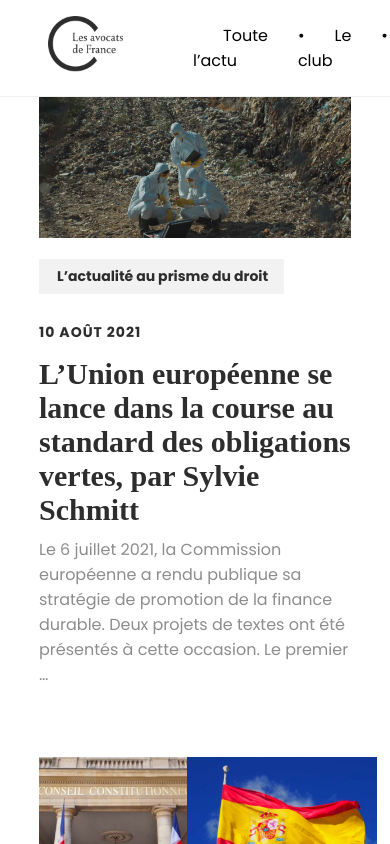
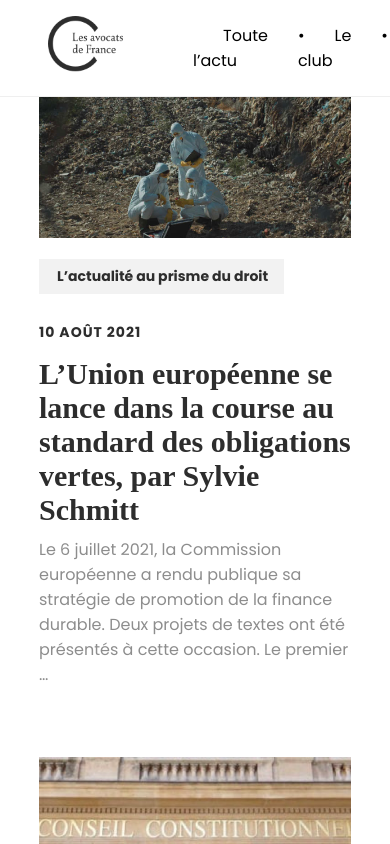
Before and after one commit to michelsonhns/subskill-test, a Vue app: page / in a window 390 px wide. Shown: the top 844 px of the page. Built offline with nearby package versions, Linux system fonts and the light colour scheme.

Commit message:
wip responsive

```diff
--- a/src/App.vue
+++ b/src/App.vue
@@ -1,8 +1,8 @@
 <template>
-  <div id="app">
+  <main>
     <Navbar/>
     <div class="container">
-      <section class="article-cover">
+      <section class="cover__container">
         <Card
             v-for="article in covers" :key="article.id"
             :title="article.title"
@@ -10,10 +10,12 @@
             :description="article.description"
             :src="article.src"
             :tag="article.tag"
+            :class_description="article.class_description"
+            :class_title="article.class_title"
           />
       </section>
-      <section>
-        <div class="flex">
+      <section class="articles-container">
+        <div class="article-group">
           <Card
             v-for="article in articles" :key="article.id"
             :title="article.title"
@@ -26,10 +28,11 @@
         </div>
       </section>
     </div>
-    <section class="members-container">
-        <h2>Nos présidents d’honneur</h2>
-        <div class="presentation__members">
-            <Card
+    <section class="members__container">
+      <div class="container">
+        <h2 class="section__title">Nos présidents d’honneur</h2>
+        <div class="members__wrap">
+           <Card
             v-for="member in members" :key="member.id"
             :title="member.title"
             :daytime="member.daytime"
@@ -39,44 +42,66 @@
             :alt="member.alt"
           />
         </div>
-        <button>Découvrir les membres du club</button>
-
+          <div class="cta">
+            <Button title="Découvrir les membres du club" btnclass="white"/>
+          </div>
+      </div>
     </section>
 
-    <section class="news-container">
-      <div class="">
-        <h2>La semaine juridique</h2>
+    <section class="news__container">
+      <div class="container">
+        <h2 class="section__title">La semaine juridique</h2>
         <div class="card-group">
-          <CardHorizontal
+          <Card
           v-for="newsletter in news" :key="newsletter.id"
           :title="newsletter.title"
           :description="newsletter.description"
-          :direction="newsletter.direction"
-          :src="newsletter.src"/>
+          :positioning="newsletter.positioning"
+          :src="newsletter.src">
+            <Button title="Découvrir l’article" btnclass="yellow"/>
+          </Card>
+
         </div>
-        <h2>Nos présidents d’honneur</h2>
+        <h2 class="section__title">Nos présidents d’honneur</h2>
       </div>
     </section>
 
     <section class="partners-container">
       <div class="container">
-        <h2>Nos partenaires</h2>
+        <h2 class="section__title">Nos partenaires</h2>
+        <Partners/>
+        <div class="cta">
+          <Button title="Voir tous les partenaires" btnclass="yellow"/>
+        </div>
       </div>
     </section>
-  </div>
+
+    <section class="contact-container">
+      <div class="container">
+        <h2 class="section__title">Nous contacter</h2>
+        <span class="help-text">Afin de traiter votre demande dans les plus brefs délais, nous vous invitons à utiliser le formulaire ci-dessous.</span>
+        <p>Attention : Le Club des juristes n’est pas un cabinet d’avocats, il n’est pas en mesure de répondre aux questions portant sur des situations personnelles. Nous vous invitons pour cela à vous adresser directement aux professionnels concernés. Merci pour votre compréhension.</p>
+        <ContactForm/>
+      </div>
+    </section>
+  </main>
 </template>
 
 <script>
 import Card from './components/Card.vue'
 import Navbar from './components/Navbar.vue'
-import CardHorizontal from './components/CardHorizontal.vue'
+import Partners from './components/Partners.vue'
+import Button from './components/Button.vue'
+import ContactForm from './components/ContactForm.vue'
 
 export default {
   name: 'App',
   components: {
     Card,
     Navbar,
-    CardHorizontal
+    Partners,
+    Button,
+    ContactForm
   },
   data() {
     return {
@@ -86,7 +111,9 @@ export default {
           description: "Le 6 juillet 2021, la Commission européenne a rendu publique sa stratégie de promotion de la finance durable. Deux projets de textes ont été présentés à cette occasion. Le premier …",
           daytime: "10 août 2021",
           src: require("@/assets/images/article-cover.png"),
-          tag: "L’actualité au prisme du droit"
+          tag: "L’actualité au prisme du droit",
+          class_description: "is-half",
+          class_title: "is-three-quarters"
         }
       ],
       articles: [
@@ -98,7 +125,7 @@ export default {
           tag: "L’actualité au prisme du droit"
         },
         {
-          title: "Le Tribunal constitutionnel espagnol censure l’état d’alarme : Vice juridique ou erreur politique ?",
+          title: "Le Tribunal constitutionnel espagnol censure l’état d’alarme: Vice juridique ou erreur politique?",
           description: "L’information a filtré et elle a fait l’effet d’une bombe : le 14 juillet dernier, l’assemblée plénière du Tribunal constitutionnel espagnol a partiellement fait droit au recours d’inconstitutionnalité formé par le parti politique",
           daytime: "10 août 2021",
           src: require("@/assets/images/img-spanish-flag.png"),
@@ -130,13 +157,14 @@ export default {
         {
           title: "Sanctions internationales, par Gaëlle Filhol et Alexandre Reynaud",
           description: "Le recours aux sanctions internationales – comme celles adoptées en 2021 par les Etats-Unis contre des entreprises chinoises spécialisées dans la défense et les technologies de surveillance1 – ne cesse de croître et, dès lors, d’occuper l’actualité de l’arbitrage international.",
+          positioning: "horizontal",
           src: require("@/assets/images/video1.png"),
 
         },
         {
           title: "Sanctions internationales, par Gaëlle Filhol et Alexandre Reynaud",
           description: "Le recours aux sanctions internationales – comme celles adoptées en 2021 par les Etats-Unis contre des entreprises chinoises spécialisées dans la défense et les technologies de surveillance1 – ne cesse de croître et, dès lors, d’occuper l’actualité de l’arbitrage international.",
-          direction: "card img-right",
+          positioning: "horizontal img-right",
           src: require("@/assets/images/video2.png"),
 
         }
@@ -149,49 +177,46 @@ export default {
 <style lang="stylus">
 body
   margin 0
-#app
-
+  font-size 100%
   font-family: 'Poppins', sans-serif;
 
 .container {
   width 80%
   margin 0 auto
 }
-.article-cover
+
+.section__title
+  font-size: 1.87em;
+  margin-bottom 50px
+
+.cta
+  text-align center
+
+.cover__container
   .card
     width 100%
     img
       max-width 100%
-.flex
-  display flex
-  justify-content space-between
+
+.article-group
   .card
-    width 526px
     img
       max-width 100%
-.presentation__members
-  display flex
-  justify-content space-around
-  .card
-    width 350px
-    img
-      max-width 100%
-      filter grayscale(1)
-  .card:hover
-    .card__title
-      text-decoration  underline
-    img:hover
-      filter grayscale(0)
-.members-container
-  padding 70px 166px 50px
+
+
+.members__container
+  padding: 70px 0;
+  .card__title
+    color #FFFFFF !important
   background-color #ffb563
   color #FFFFFF
-.members-container h2
-  font-size: 55px;
-.members-container .card__description
+  .section__title
+    font-size
+
+.members__container .card__description
   color #FFFFFF !important
 
-.members-container button
+.members__container button
   width: 299px;
   height: 64px;
   margin: 70px 54px 0 55px;
@@ -199,22 +224,52 @@ body
   background-color: #fff;
   border none
   margin 0 auto
-.news-container
+
+
+.news__container
+  padding: 150px 0;
   background-color: #f2f2f2;
+  .card
+    img
+      max-width 100%
 
-.news-container
-  padding: 150px 152px 409px 165px;
-  h2
-    font-family: Seshat;
-    font-size: 55px;
-    margin 0 0 50px 0
-  img
-    width: 525px;
-  .card
-    margin-bottom 121px
 .partners-container
   padding-top 337px
-  h2
-    font-family: Seshat;
-    font-size: 55px;
+
+.help-text
+  font-family Poppins
+  font-size 0.87em
+  color #2d2d2d
+.contact-container
+  p
+    margin: 15px 0 50px;
+    font-family: Poppins;
+    font-size: 14px;
+    font-weight: bold;
+    font-style: italic;
+    color: #2d2d2d;
+
+
+@media (min-width: 800px)
+  .article-group
+    display flex
+    justify-content space-between
+    .card
+      width 526px
+      img
+        max-width 100%
+
+  .members__wrap
+    display flex
+    justify-content space-between
+    .card
+      width 350px
+      img
+        max-width 100%
+        filter grayscale(1)
+    .card:hover
+      .card__title
+        text-decoration  underline
+      img:hover
+        filter grayscale(0)
 </style>
```
